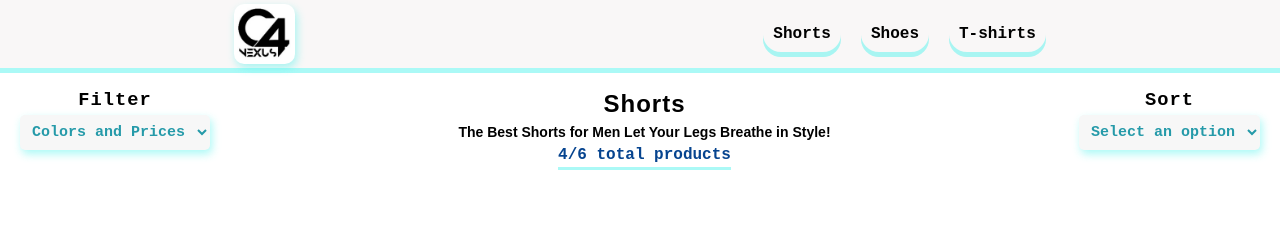
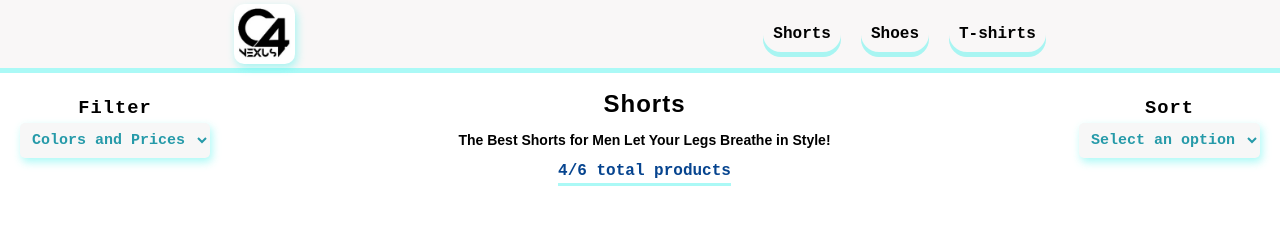
Before and after one commit to ANikolovvv/C4-Nexus, a React (Create React App) app in the folder spa/: page / in a window 1280 px wide. Shown: the top 236 px of the page. Built offline with nearby package versions, Linux system fonts and the light colour scheme; the HTML template or start-up script is replaced by a standard one.

Commit message:
Update Title.module.css

```diff
--- a/spa/src/components/UI/Title/Title.module.css
+++ b/spa/src/components/UI/Title/Title.module.css
@@ -5,6 +5,7 @@
   flex-direction: column;
   justify-content: center;
   align-items: center;
+  gap: 8px;
 }
 .head {
   letter-spacing: 1px;
```
